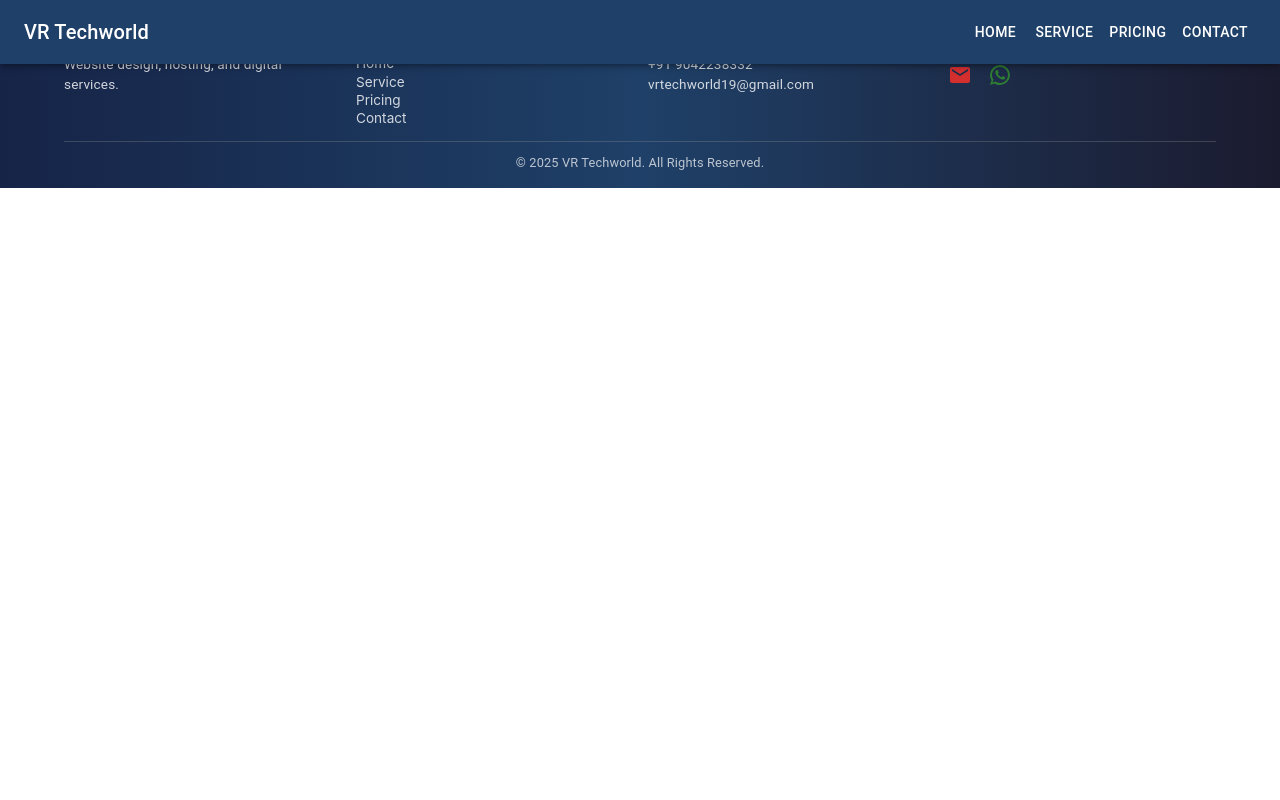
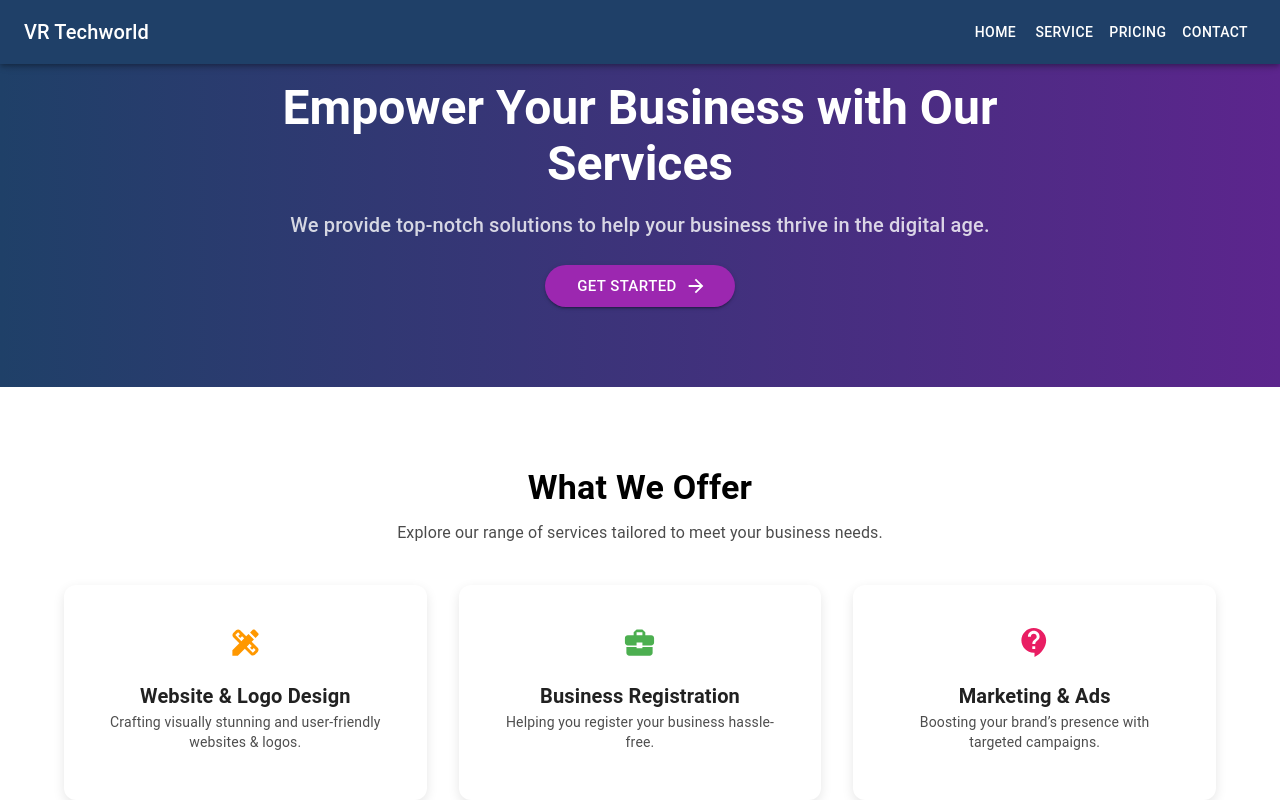
Before and after one commit to vinodreddy52/vr-techworld, a React (Create React App) app: page / in a window 1280 px wide. Shown: the top 800 px of the page. Built offline with nearby package versions, Linux system fonts and the light colour scheme.

Commit message:
logo added

```diff
--- a/src/App.js
+++ b/src/App.js
@@ -1,10 +1,10 @@
 import React, { Suspense, lazy } from "react";
 import { BrowserRouter as Router, Route, Routes } from "react-router-dom";
-import Navbar from "./components/Navbar";  // Corrected Navbar path
+import Navbar from "./components/Navbar";
 import Footer from "./components/Footer";
 import ScrollToTopButton from "./components/ScrollToTopButton";
 
-// Lazy load pages from the correct directory
+// Lazy-loaded pages
 const Home = lazy(() => import("./pages/Home"));
 const Service = lazy(() => import("./pages/Service"));
 const Pricing = lazy(() => import("./pages/Pricing"));
@@ -16,14 +16,14 @@
       <Navbar />
       <Suspense fallback={<div>Loading...</div>}>
         <Routes>
-          <Route path="/Home" element={<Home />} />
-          <Route path="/Service" element={<Service />} />
+          <Route path="/" element={<Home />} /> {/* ✅ FIXED: Home Route */}
+          <Route path="/service" element={<Service />} />
           <Route path="/pricing" element={<Pricing />} />
           <Route path="/contact" element={<Contact />} />
         </Routes>
-        <ScrollToTopButton />
-        <Footer />
       </Suspense>
+      <ScrollToTopButton />
+      <Footer />
     </Router>
   );
 };
```
Also changed, not shown: public/images/logo.png (added).
